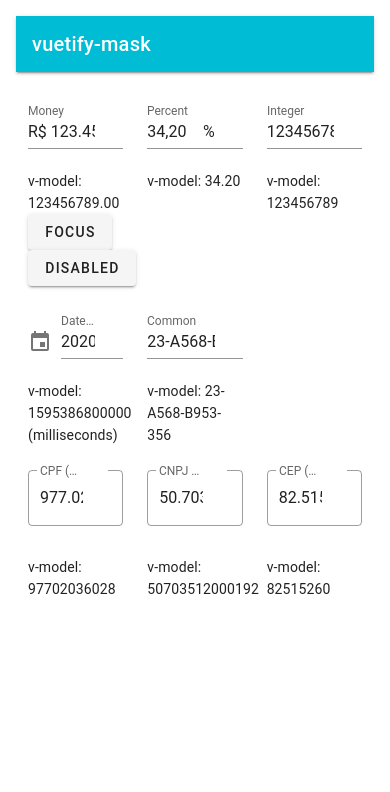
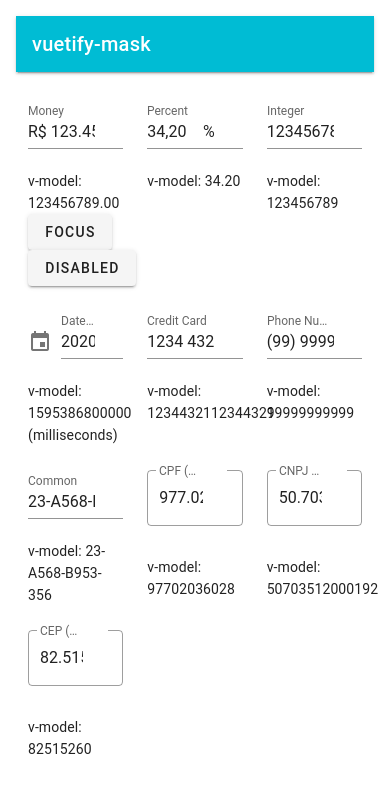
Before and after one commit to juareznasato/vuetify-mask, a Vue app: page / in a window 390 px wide. Shown: the top 792 px of the page. Built offline with nearby package versions, Linux system fonts and the light colour scheme.

Commit message:
:construction: Add creditcard and phonenumber

```diff
--- a/src/App.vue
+++ b/src/App.vue
@@ -21,10 +21,13 @@
             <v-text-field-datetime />
           </v-col>
           <v-col cols="4" sm="4" md="4">
-            <v-text-field-common />
+            <v-text-field-creditcard />
           </v-col>
           <v-col cols="4" sm="4" md="4">
-
+            <v-text-field-phonenumber />
+          </v-col>
+          <v-col cols="4" sm="4" md="4">
+            <v-text-field-common />
           </v-col>
           <v-col cols="4" sm="4" md="4">
             <v-text-field-cpf />
@@ -46,6 +49,8 @@
 import TestPercent from "./TestPercent.vue";
 import TestInteger from "./TestInteger.vue";
 import TestDateTime from "./TestDateTime.vue";
+import TestCreditCard from "./TestCreditCard.vue";
+import TestPhoneNumber from "./TestPhoneNumber.vue";
 import TestCommon from "./TestCommon.vue";
 import TestCpf from "./TestCpf.vue";
 import TestCnpj from "./TestCnpj.vue";
@@ -58,6 +63,8 @@
     "v-text-field-percent": TestPercent,
     "v-text-field-integer": TestInteger,
     "v-text-field-datetime": TestDateTime,
+    "v-text-field-creditcard": TestCreditCard,
+    "v-text-field-phonenumber": TestPhoneNumber,
     "v-text-field-common": TestCommon,
     "v-text-field-cpf": TestCpf,
     "v-text-field-cnpj": TestCnpj,
--- /dev/null
+++ b/src/TestCreditCard.vue
@@ -0,0 +1,49 @@
+<template>
+  <div>
+    <v-text-field-creditcard
+      v-model="value"
+      v-bind:label="label"
+      v-bind:properties="{
+        prefix: '',
+        suffix: '',
+        readonly: false,
+        disabled: false,
+        outlined: false,
+        clearable: true,
+        placeholder: '',
+      }"
+      v-bind:options="{
+        humanMask: '#### #### #### ####',
+        machineMask: '################',
+        empty: null,
+        applyAfter: false,
+        alphanumeric: true,
+        lowerCase: false,
+      }"
+    />
+    v-model:
+    {{
+      value !== null && value !== ""
+        ? value
+        : value === null
+        ? "null"
+        : value === ""
+        ? "''"
+        : ""
+    }}
+  </div>
+</template>
+
+<script>
+import Common from "@/components/Common.vue";
+
+export default {
+  components: {
+    "v-text-field-creditcard": Common,
+  },
+  data: () => ({
+    value: "1234432112344321",
+    label: "Credit Card",
+  }),
+};
+</script>
--- /dev/null
+++ b/src/TestPhoneNumber.vue
@@ -0,0 +1,49 @@
+<template>
+  <div>
+    <v-text-field-phonenumber
+      v-model="value"
+      v-bind:label="label"
+      v-bind:properties="{
+        prefix: '',
+        suffix: '',
+        readonly: false,
+        disabled: false,
+        outlined: false,
+        clearable: true,
+        placeholder: '',
+      }"
+      v-bind:options="{
+        humanMask: '(##) #####-####',
+        machineMask: '###########',
+        empty: null,
+        applyAfter: false,
+        alphanumeric: true,
+        lowerCase: false,
+      }"
+    />
+    v-model:
+    {{
+      value !== null && value !== ""
+        ? value
+        : value === null
+        ? "null"
+        : value === ""
+        ? "''"
+        : ""
+    }}
+  </div>
+</template>
+
+<script>
+import Common from "@/components/Common.vue";
+
+export default {
+  components: {
+    "v-text-field-phonenumber": Common,
+  },
+  data: () => ({
+    value: "99999999999",
+    label: "Phone Number",
+  }),
+};
+</script>
--- a/src/components/index.js
+++ b/src/components/index.js
@@ -12,6 +12,8 @@
   Vue.component("v-text-field-percent", Percent);
   Vue.component("v-text-field-integer", Integer);
   Vue.component("v-text-field-datetime", DateTime);
+  Vue.component("v-text-field-creditcard", Common);
+  Vue.component("v-text-field-phonenumber", Common);
   Vue.component("v-text-field-common", Common);
   Vue.component("v-text-field-cpf", Cpf);
   Vue.component("v-text-field-cnpj", Cnpj);
```
Also changed, not shown: 1 other file (tests, documents, lock files or other folders).
